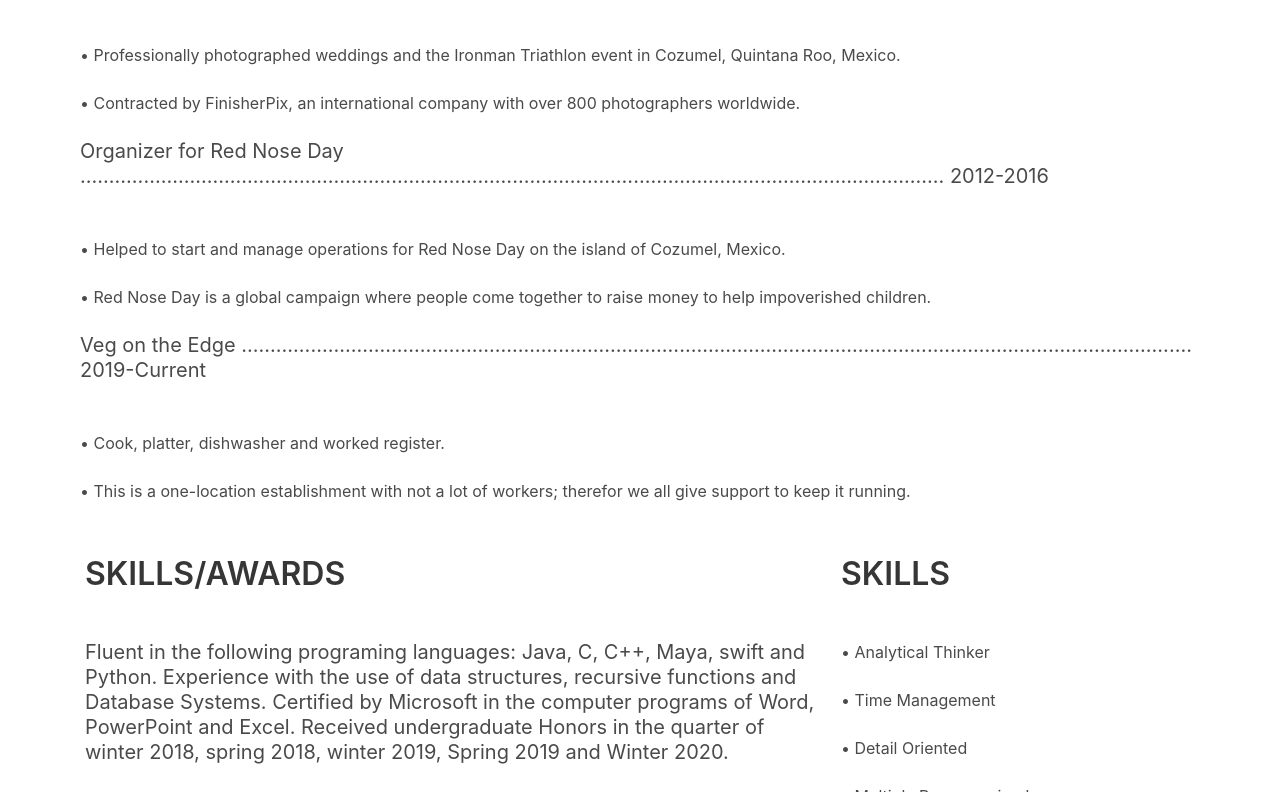
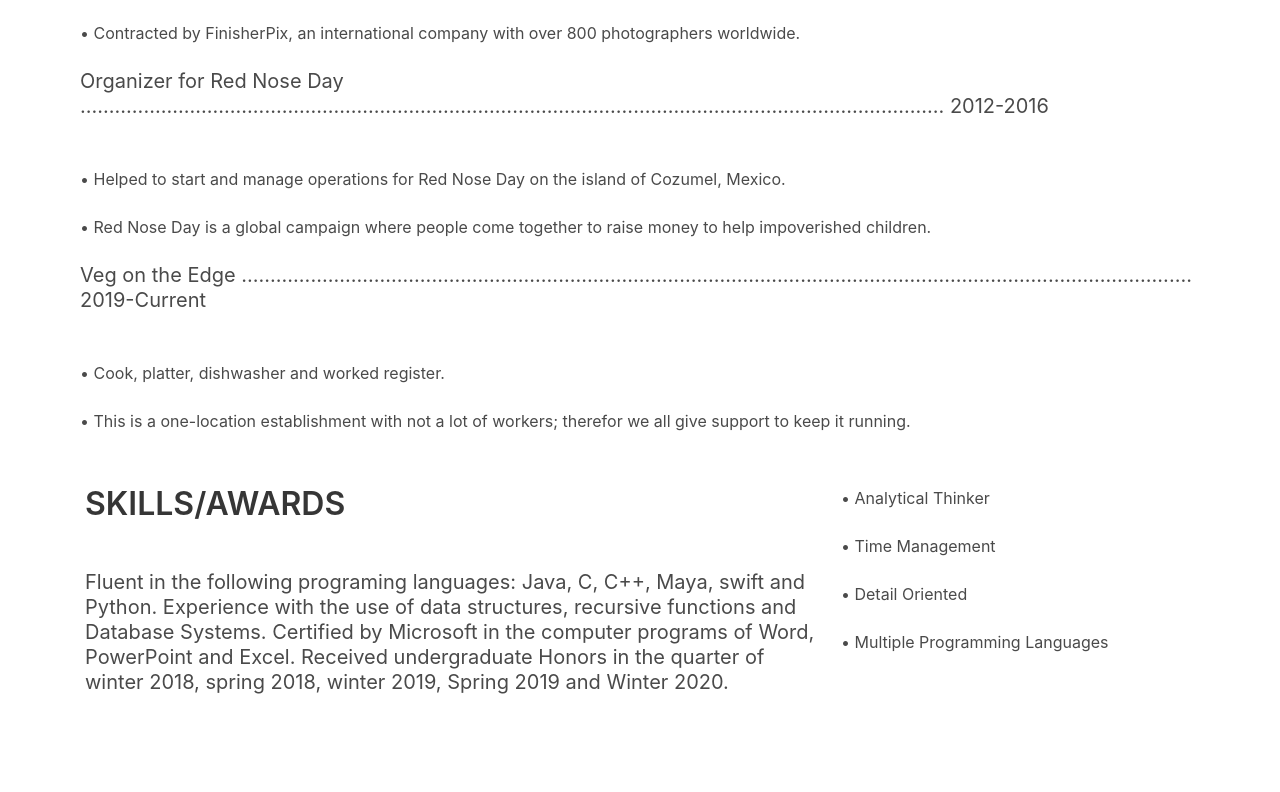
Before and after one commit to Tawataka/Resume, a plain HTML site: page index.html in a window 1280 px wide. Shown: the part 1745-2537 px from the top of the page. Drawn offline with nearby package versions, Linux system fonts and the light colour scheme.

Commit message:
Update index.html

```diff
--- a/index.html
+++ b/index.html
@@ -71,7 +71,7 @@
 	            <div class="columns">
        				<div class= "column is-two-thirds">
        					<p class="title">PROFILE</p>
-       					<br>
+       					<br
 		                <h1 class="subtitle"> Dedicated and passionate student with many years of experience in project management. Bilingual: English/Spanish. Strong interpersonal skills, team player, creative, artistic, very inspired to create what has not yet been done. Born and raised in Mexico, I believe I have a unique and interesting perspective on things because of this.
 		                <br>
 		                <br>
@@ -195,8 +195,6 @@
 				        <br>
 				    </div>
 				    <div class= "column">
-				    	 <h1 class="title">SKILLS</h1>
-						<br>
 
 						<ul type="circle">
 						  <li> • Analytical Thinker</li>
```
